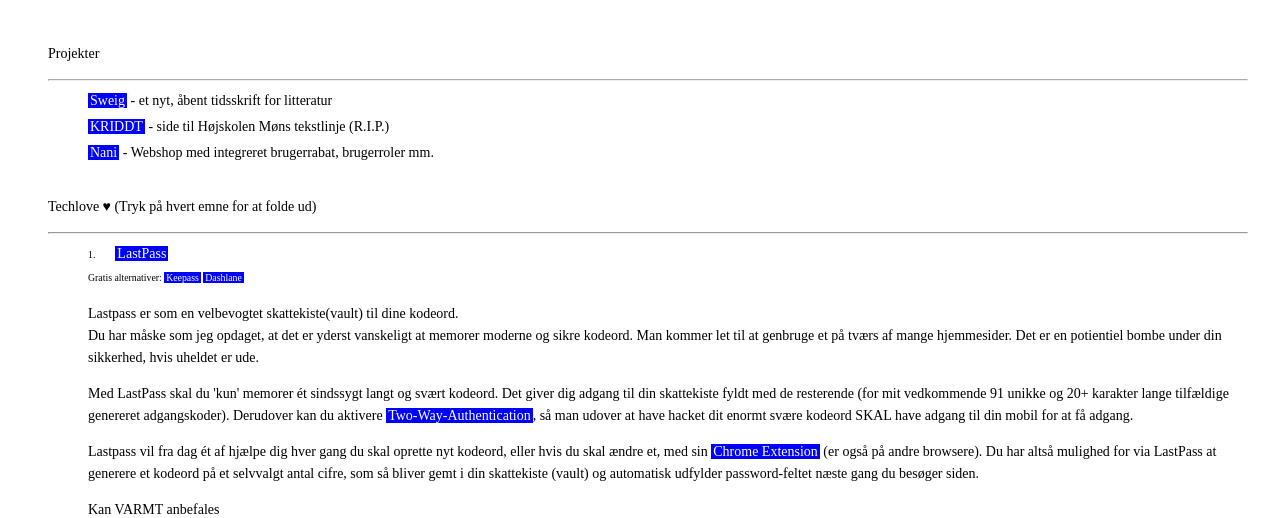
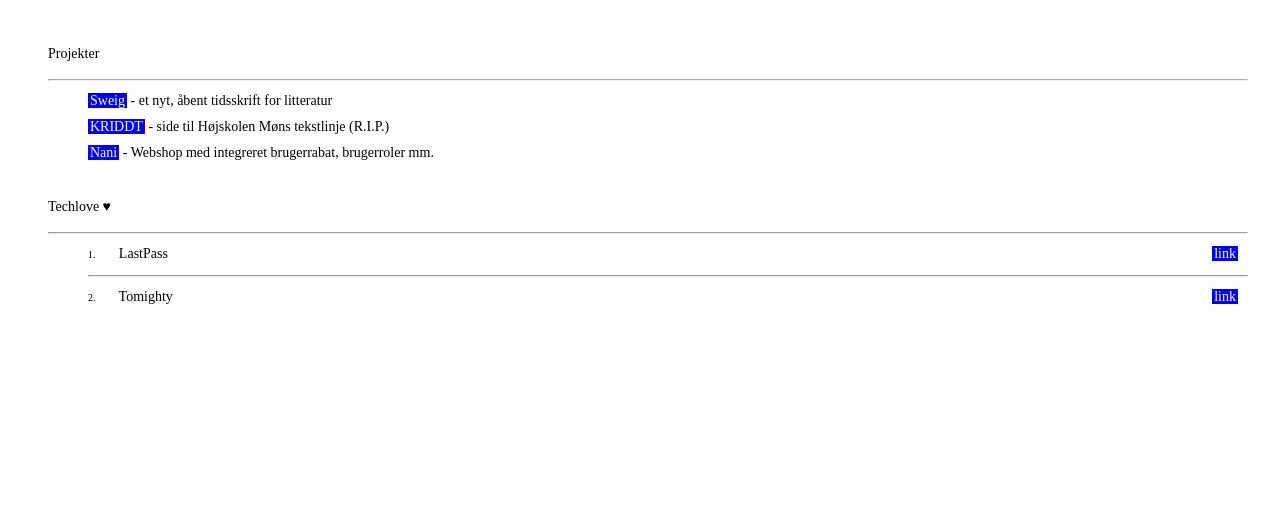
Before and after one commit to peterhoejlundandersen/hilsen, a PHP site: page / in a window 1280 px wide. Shown: the part 224-742 px from the top of the page. After the commit the page ends 528 px from the top, so only its background shows below. Run offline with PHP 8.4, Linux system fonts and the light colour scheme; grey boxes are pictures that could not be loaded.

Commit message:
added tomighty and javascript in Techlove

```diff
--- a/index.html
+++ b/index.html
@@ -33,34 +33,67 @@
         <li><a href="https://nani.dk" target="_blank">Nani</a> - Webshop med integreret brugerrabat, brugerroler mm.</li>
       </ul>
       <br>
-      <p>Techlove &hearts; (Tryk på hvert emne for at folde ud)</p>
+      <p>Techlove &hearts;</p>
       <hr>
       <ul class="projects">
         <li>
-          <span class="small number">1.</span><a href="https://www.lastpass.com/" target="_blank" data-id="tech1">LastPass</a><br>
-          <span class="small">Gratis alternativer:
-            <a href="https://keepass.info/" target="_blank">Keepass</a>
-            <a href="https://www.dashlane.com/" target="_blank">Dashlane</a>
-          </span>
+          <span class="small number">1.</span>
+          <span class="buttons" data-id="tech1">LastPass </span>
+          <span class="float-right"><a href="https://www.lastpass.com/" target="_blank"> link </a></span>
           <div class="hidden" id="tech1">
-          <p>Lastpass er som en velbevogtet skattekiste(vault) til dine kodeord.<br> Du har måske som jeg opdaget, at det er yderst vanskeligt at memorer moderne og sikre kodeord. Man kommer let til at genbruge et på tværs af mange hjemmesider. Det er en potientiel bombe under din sikkerhed, hvis uheldet er ude.</p>
-          <p>Med LastPass skal du 'kun' memorer ét sindssygt langt og svært kodeord. Det giver dig adgang til din skattekiste fyldt med de resterende (for mit vedkommende 91 unikke og 20+ karakter lange tilfældige genereret adgangskoder). Derudover kan du aktivere <a href="https://helpdesk.lastpass.com/da/multifactor-authentication-options/" target="_blank">Two-Way-Authentication</a>, så man udover at have hacket dit enormt svære kodeord SKAL have adgang til din mobil for at få adgang. </p>
-          <p>Lastpass vil fra dag ét af hjælpe dig hver gang du skal oprette nyt kodeord, eller hvis du skal ændre et, med sin <a href="https://chrome.google.com/webstore/detail/lastpass-free-password-ma/hdokiejnpimakedhajhdlcegeplioahd?hl=da" target="_blank">Chrome Extension</a> (er også på andre browsere). Du har altså mulighed for via LastPass at generere et kodeord på et selvvalgt antal cifre, som så bliver gemt i din skattekiste (vault) og automatisk udfylder password-feltet næste gang du besøger siden.</p>
-          <p>Kan VARMT anbefales </p>
+          <p>
+            Lastpass er som en velbevogtet skattekiste(vault) til dine kodeord.<br>
+            Du har måske som jeg opdaget, at det er yderst vanskeligt at memorere moderne og sikre kodeord.
+            Man kommer let til at genbruge et på tværs af mange hjemmesider.
+            Det er en potientiel bombe under din sikkerhed, hvis uheldet er ude.
+          </p>
+          <p>
+            Med LastPass skal du 'kun' memorere ét sindssygt langt og svært kodeord.
+            Det giver dig adgang til din skattekiste, som er fyldt med de resterende kodeord, du bruger på kryds og tværs af internettet
+            (for mit vedkommende 91 unikke og 20+ karakter lange tilfældige genereret adgangskoder).
+            Derudover kan du aktivere
+            <a href="https://helpdesk.lastpass.com/da/multifactor-authentication-options/" target="_blank">Two-Way-Authentication</a>,
+            så man udover at have hacket dit enormt svære kodeord SKAL have adgang til din mobil, for at få adgang.
+          </p>
+          <p>
+            Lastpass vil fra dag ét af hjælpe dig hver gang du skal oprette nyt kodeord, eller hvis du skal ændre et, med sin
+            <a href="https://chrome.google.com/webstore/detail/lastpass-free-password-ma/hdokiejnpimakedhajhdlcegeplioahd?hl=da"
+              target="_blank">Chrome Extension</a>
+            (findes også i andre browsere).
+            Du har altså mulighed for via LastPass at generere et kodeord på et selvvalgt antal cifre,
+            som så bliver gemt i din skattekiste (vault) og automatisk udfylder password-feltet næste gang du besøger siden.
+          </p>
+          <p>Kan VARMT anbefales, koster lidt velfortjente penge årligt til mobil.</p>
           </div>
         </li>
+        <hr>
         <li>
-          <span class="small number">2.</span><a href="http://tomighty.org/" target="_blank" data-id="tech2">Tomighty</a><img class="tomat" src="img/logo.png"><br>
+          <span class="small number">2.</span>
+          <span class="buttons" data-id="tech2">Tomighty</span>
+          <span class="float-right"><a href="http://tomighty.org/" target="_blank"> link </a></span>
         </li>
-      </ul>
-      <p>Hjælper gerne med</p>
-      <hr class="line">
-      <ul class="projects">
-        <li>SEO - Google Adwords, Google Webmaster Tool, linkstruktur og videoguides til tekstskrivning og andet </li>
-        <li>Omdirigering til HTTPS - Opsætning af SSL cerifikat og omdirigering på eksisterende side</li>
+          <div class="hidden" id="tech2">
+            <p>
+              Min storebror anbefalede for et stykke tid siden appen Tomighty.
+            <p>
+            <p>
+              Det er i sin simpleste form en tidstager, der kan sættes igang via en genvej på tastaturet (Don't touch the mouse!),
+              og derefter tæller ned fra 25 minutter, indtil den ringer og så tæller 5 minutters pause.<br>
+              Den er til dig, der undrer dig over, at du ofte i løbet af din arbejdsdag rammer Youtube eller Facebook, eller hvad der ellers virker på dig, og mangler et system til at dæmme op for dette. <br>
+              Tomighty er med til at give dig helt klare rammer for, hvornår du arbejder, og hvornår du holder pause.
+            </p>
+            <p>
+              Den har revolutioneret min arbejdsdag og givet mig et nyt tidsmodul, hvor jeg er sikker på, at jeg arbejder koncentreret og flittigt (tomater).
+            </p>
+            <p>
+              Tidstagningskonceptet, som appen bygger på, hedder Pomodoro teknikken og bliver forklaret i
+              <a href="https://www.youtube.com/watch?time_continue=54&v=VFW3Ld7JO0w" target="_blank">denne video.</a>
+            </p>
+            </p>
+          </div>
+          <p>
       </ul>
     </div>
-    <script src="script/main.js"></script>
-
+    <script src="script/main.js" type="text/javascript"></script>
   </body>
 </html>
--- /dev/null
+++ b/script/main.js
@@ -0,0 +1,18 @@
+window.onload = function() {
+  var techloves = document.querySelectorAll('.buttons');
+  techloves.forEach(function(techlove){
+    techlove.addEventListener('click', function() {
+      div = document.querySelector('#' + techlove.dataset.id);
+      if (techlove.classList.contains('button-active')) {
+        div.classList.add('hidden');
+        div.classList.remove('show-techlove');
+        techlove.classList.remove('button-active');
+      } else {
+        div.classList.add('show-techlove');
+        div.classList.remove('hidden');
+        techlove.classList.add('button-active');
+      }
+    });
+  });
+
+};
--- a/style/style.css
+++ b/style/style.css
@@ -8,6 +8,25 @@
 }
 .small {
   font-size: 0.7em;
+}
+.hidden {
+  display: none;
+}
+.show-techlove {
+  display: block;
+}
+.buttons {
+  cursor: pointer;
+}
+.buttons:hover {
+  border-bottom: 1px solid blue;
+}
+.button-active {
+  border-bottom: 1px solid blue;
+}
+.float-right {
+  float: right;
+  margin: 0 10px;
 }
 .tomat {
   padding: 0px 10px;
```
Also changed, not shown: img/logo.png (added), 1 other file.
